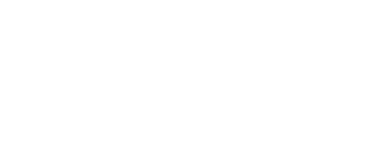
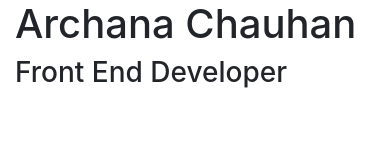
Before and after one commit to archana-chauhan/my-portfolio, a plain HTML site: page index.html in a window 390 px wide. Drawn offline with nearby package versions, Linux system fonts and the light colour scheme.

Commit message:
Add index.html

```diff
--- a/index.html
+++ b/index.html
@@ -2,12 +2,14 @@
 <html>
 <head>
     <title>My PortFolio</title>
+    <link rel="stylesheet" href="css/bootstrap.min.css">
+    <link rel="stylesheet" href="js/bootstrap.min.js">
 </head>
 <body>
 <div class="container">
     <div class="row">
-        <div class="col-md-6"></div>
-        <div class="col-md-6"></div>
+        <div class="col-md-6"><h1>Archana Chauhan</h1></div>
+        <div class="col-md-6"><h3>Front End Developer</h3></div>
     </div>
     <div></div>
 </div>
```
